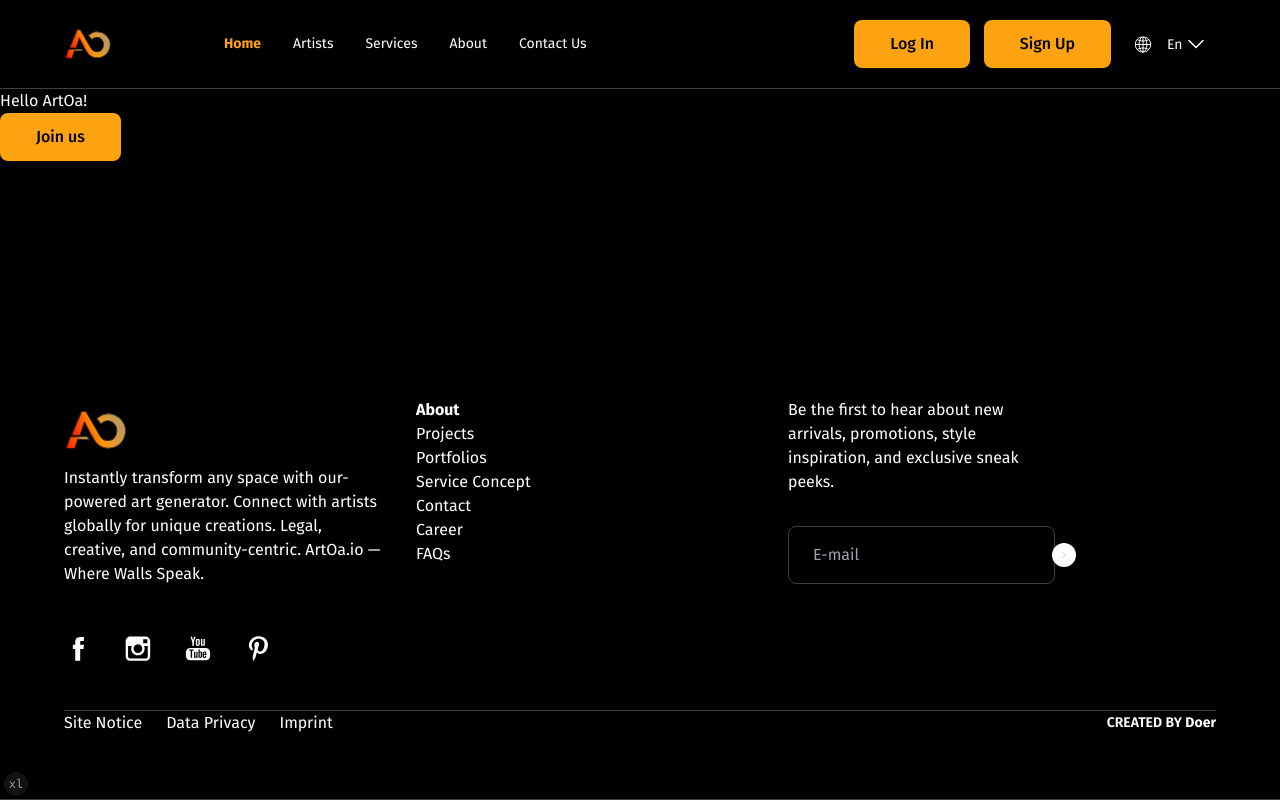
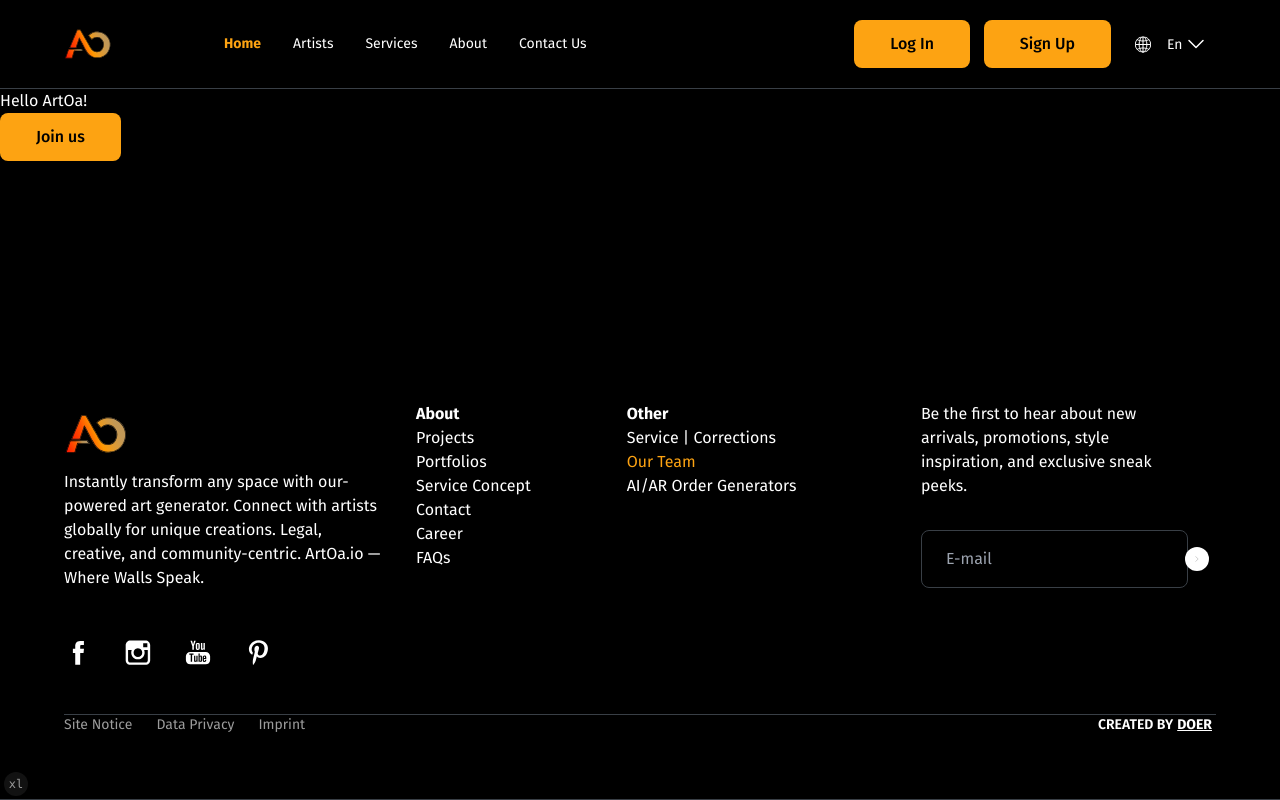
Before and after one commit to chubinaaa/artoa-FE, a Next.js app: page / in a window 1280 px wide. Built offline with nearby package versions, Linux system fonts and the light colour scheme.

Commit message:
fix: labet error / update UI  response

```diff
--- a/src/components/footer/public-footer.tsx
+++ b/src/components/footer/public-footer.tsx
@@ -3,19 +3,20 @@ import { FooterDescription } from "./description";
 import { Subscribe } from "./subscribe";
 import { SocialIcons } from "./social-icons";
 import { FooterLinks } from "./links";
+import Link from "next/link";
 
 export function PublicFooter() {
   return (
     <footer className="flex flex-col gap-12 border-b border-border bg-background p-16 text-foreground">
       {/* Top Section */}
       <div className="flex flex-col gap-8 md:flex-row md:justify-between">
-        <div className="flex max-w-xs flex-col gap-1">
+        <div className="ms:w-max flex max-w-xs flex-col gap-1">
           <Icons.logo className="size-16" />
           <FooterDescription />
         </div>
-        <div className="flex flex-col gap-8 md:flex-row md:gap-24">
+        <div className="flex flex-col justify-between gap-8 md:flex-row md:gap-24">
           <FooterLinks label="about" />
-          <FooterLinks label="ather" />
+          <FooterLinks label="other" />
           <Subscribe />
         </div>
       </div>
@@ -24,11 +25,17 @@ export function PublicFooter() {
       </div>
       {/* Bottom Section */}
       <div className="flex flex-col items-center gap-5 border-t border-border md:flex-row md:justify-between">
-        <div className="flex gap-4">
+        <div className="flex gap-4 text-sm text-secondary-foreground">
           <FooterLinks label="bottom" />
         </div>
         <div className="text-sm font-semibold">
-          CREATED BY <span className="font-bold">Doer</span>
+          CREATED BY
+          <Link
+            href="https://www.linkedin.com/company/iamdoer"
+            className="m-1 cursor-pointer font-bold underline"
+          >
+            DOER
+          </Link>
         </div>
       </div>
     </footer>
```
